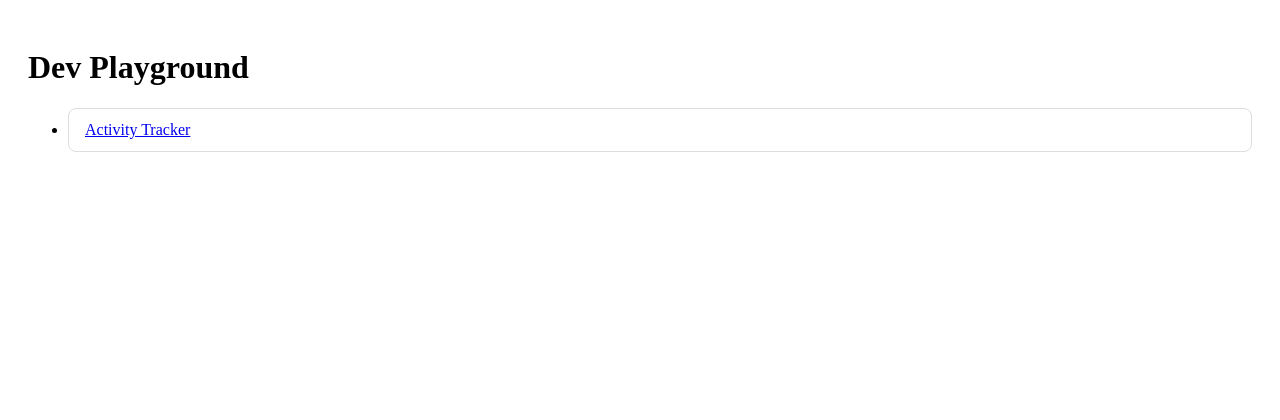
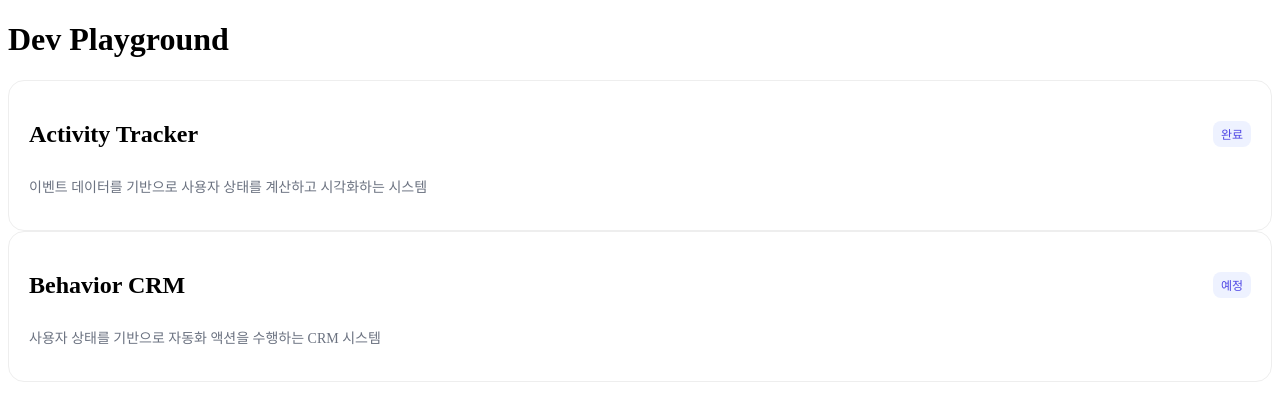
Before and after one commit to ZetGar/DevPlayground, a Next.js app: page / in a window 1280 px wide. Shown: the top 420 px of the page. Built offline with nearby package versions, Linux system fonts and the light colour scheme.

Commit message:
style: 메인 페이지 프로젝트 목록 카드 UI로 개선

```diff
--- /dev/null
+++ b/app/components/home/ProjectCard.module.css
@@ -0,0 +1,36 @@
+.card {
+  display: block;
+  padding: 20px;
+  border-radius: 16px;
+  background: white;
+  border: 1px solid #eee;
+  transition: 0.2s;
+  text-decoration: none;
+  color: inherit;
+}
+
+.card:hover {
+  transform: translateY(-6px);
+  box-shadow: 0 12px 24px rgba(0,0,0,0.08);
+  border-color: #6366f1;
+}
+
+.header {
+  display: flex;
+  justify-content: space-between;
+  align-items: center;
+}
+
+.status {
+  font-size: 12px;
+  padding: 4px 8px;
+  border-radius: 8px;
+  background: #eef2ff;
+  color: #4f46e5;
+}
+
+.desc {
+  margin-top: 8px;
+  color: #6b7280;
+  font-size: 14px;
+}
--- /dev/null
+++ b/app/components/home/ProjectCard.tsx
@@ -0,0 +1,16 @@
+import Link from "next/link";
+import styles from "./ProjectCard.module.css";
+import { Project } from "@/types/project";
+
+export default function ProjectCard({ project }: { project: Project }) {
+  return (
+    <Link href={project.path} className={styles.card}>
+      <div className={styles.header}>
+        <h2>{project.title}</h2>
+        <span className={styles.status}>{project.status}</span>
+      </div>
+
+      <p className={styles.desc}>{project.description}</p>
+    </Link>
+  );
+}
--- /dev/null
+++ b/app/data/projects.ts
@@ -0,0 +1,16 @@
+export const projects = [
+  {
+    title: "Activity Tracker",
+    description:
+      "이벤트 데이터를 기반으로 사용자 상태를 계산하고 시각화하는 시스템",
+    path: "/activity-tracker",
+    status: "완료",
+  },
+  {
+    title: "Behavior CRM",
+    description:
+      "사용자 상태를 기반으로 자동화 액션을 수행하는 CRM 시스템",
+    path: "/crm-system",
+    status: "예정",
+  },
+];
--- a/app/page.tsx
+++ b/app/page.tsx
@@ -1,25 +1,14 @@
-import Link from "next/link";
+import { projects } from "./data/projects";
+import ProjectCard from "./components/home/ProjectCard";
 
 export default function Home() {
   return (
-    <div style={{ padding: 20 }}>
+    <div>
       <h1>Dev Playground</h1>
 
-      <ul>
-        <li>
-          <Link href="/activity-tracker">
-            <div style={{
-              padding: "12px 16px",
-              border: "1px solid #ddd",
-              borderRadius: "8px",
-              marginBottom: "10px",
-              cursor: "pointer"
-            }}>
-              Activity Tracker
-            </div>
-          </Link>
-        </li>
-      </ul>
+      {projects.map((project) => (
+        <ProjectCard key={project.title} project={project} />
+      ))}
     </div>
   );
 }
--- /dev/null
+++ b/app/types/project.ts
@@ -0,0 +1,6 @@
+export type Project = {
+  title: string;
+  description: string;
+  path: string;
+  status: "완료" | "예정";
+};
```
